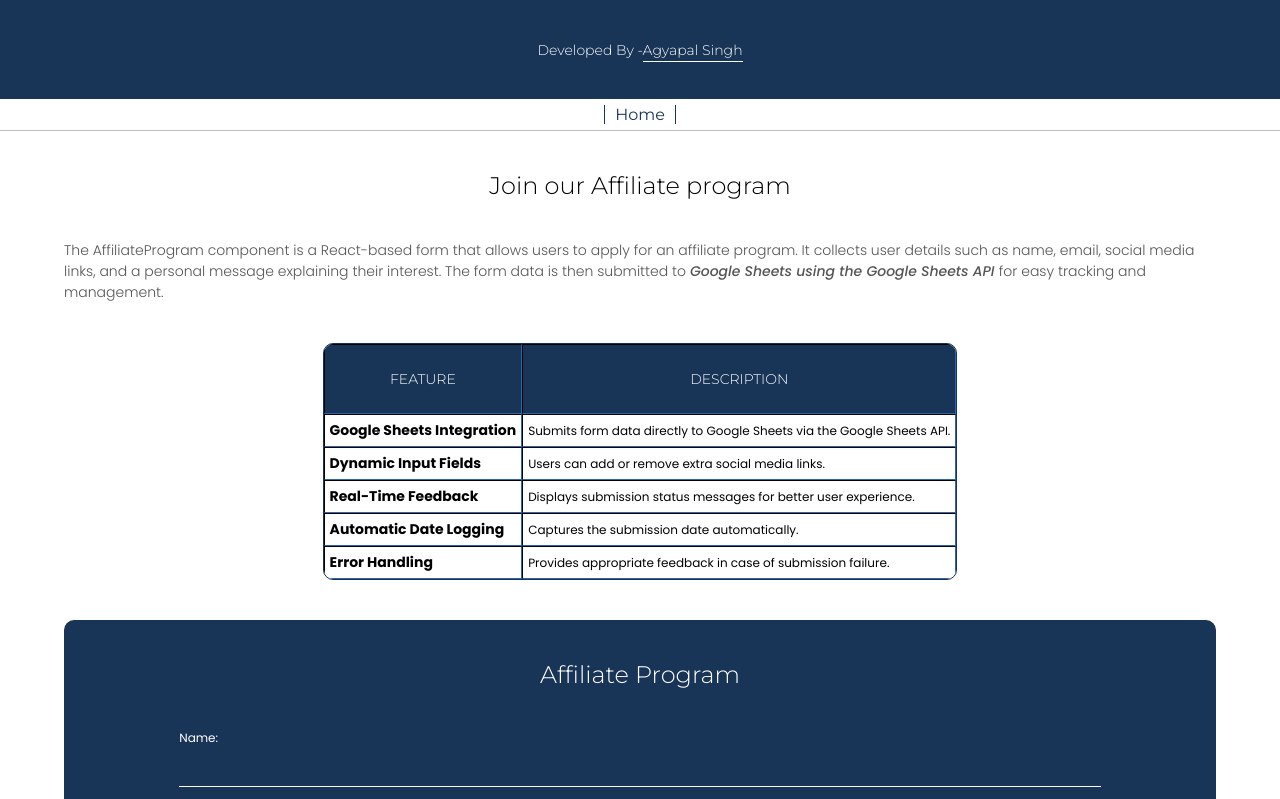
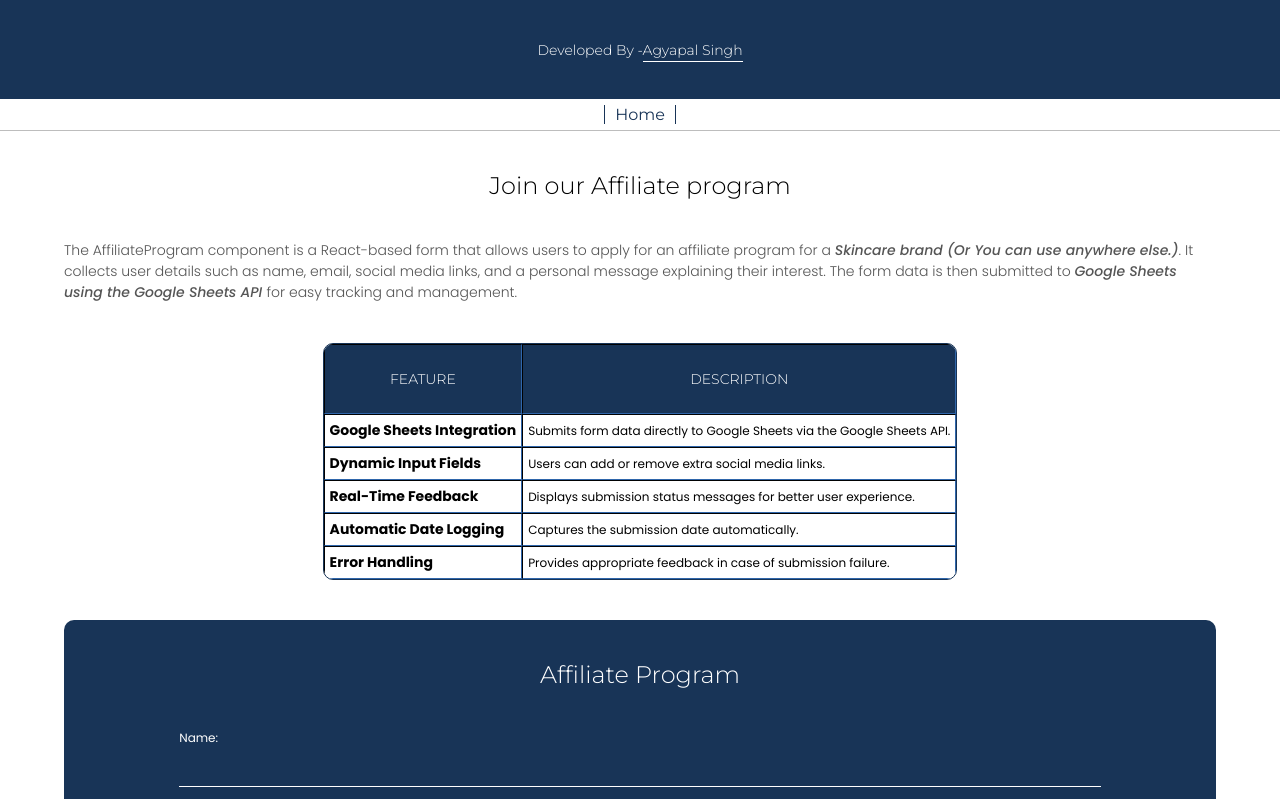
Before and after one commit to AgyapalSingh/React-Templates-Projects, a React (Vite) app: page /affiliate-program-page in a window 1280 px wide. Shown: the top 799 px of the page. Built offline with nearby package versions, Linux system fonts and the light colour scheme.

Commit message:
Affiliate Program Decs updated

```diff
--- a/src/Components/Template/AffiliateProgram.jsx
+++ b/src/Components/Template/AffiliateProgram.jsx
@@ -73,7 +73,7 @@ const AffiliateProgram = () => {
           <h1>Join our Affiliate program</h1>
           <p className="ag-affiliate-info-para">
             The AffiliateProgram component is a React-based form that allows
-            users to apply for an affiliate program. It collects user details
+            users to apply for an affiliate program for a <span>Skincare brand (Or You can use anywhere else.)</span>. It collects user details
             such as name, email, social media links, and a personal message
             explaining their interest. The form data is then submitted to{" "}
             <span> Google Sheets using the Google Sheets API </span> for easy
```
